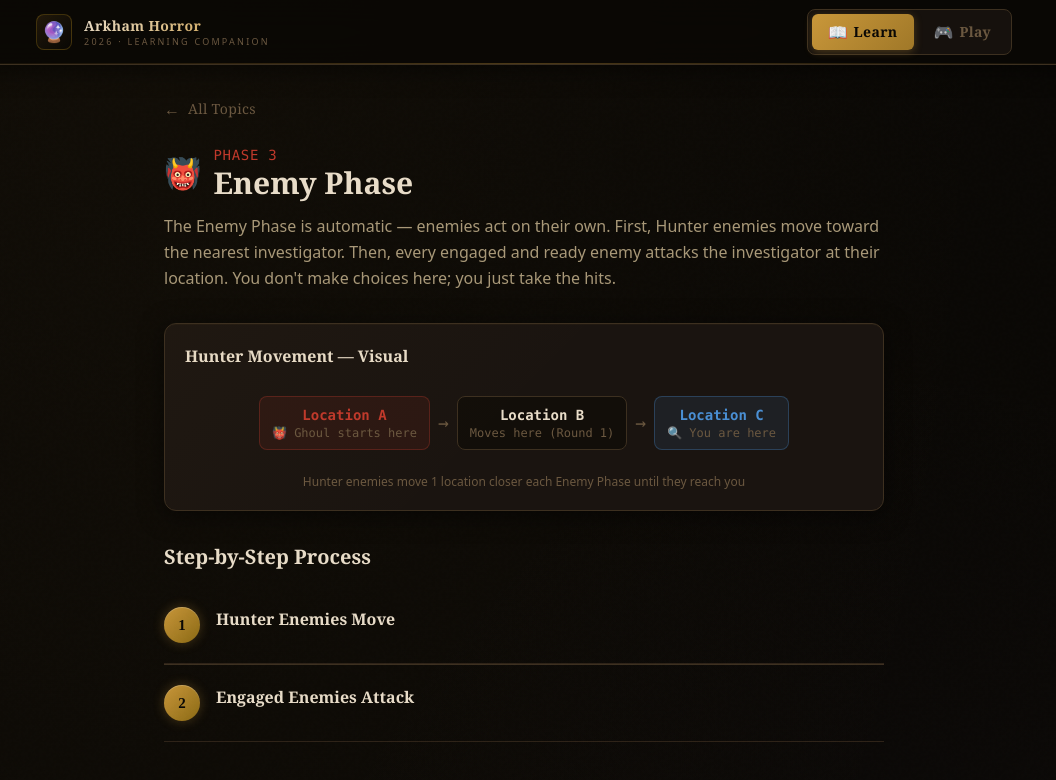
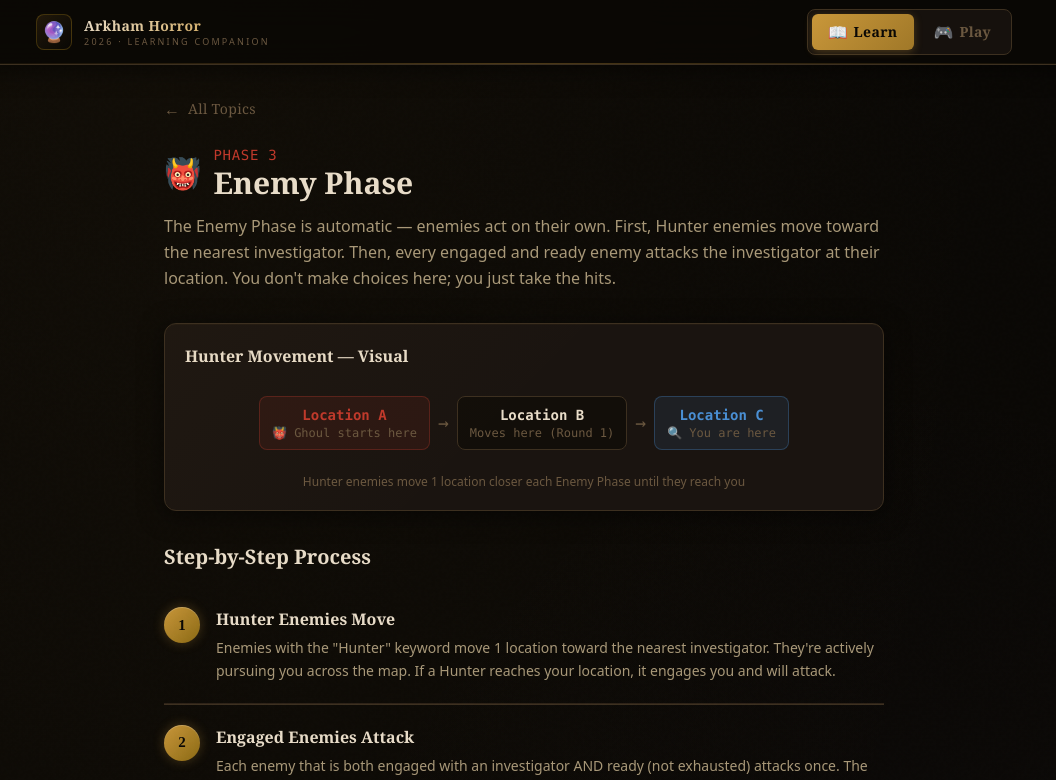
Before and after one commit to aali2162/arkham-horror-2026, a Next.js app: page /learn/enemy in a window 1280 px wide. Shown: the top 780 px of the page, without its empty margins (116-1172 px from the left). Built offline with nearby package versions, Linux system fonts and the light colour scheme.

Commit message:
Fix StepCard prop: description -> detail

```diff
--- a/src/components/learn/StepCard.tsx
+++ b/src/components/learn/StepCard.tsx
@@ -1,11 +1,11 @@
 interface StepCardProps {
   number: number;
   title: string;
-  description: string;
+  detail: string;
   note?: string;
 }
 
-export default function StepCard({ number, title, description, note }: StepCardProps) {
+export default function StepCard({ number, title, detail, note }: StepCardProps) {
   return (
     <div className="flex gap-4 py-5 transition-all duration-200 group"
       style={{ borderBottom: "1px solid #2e2318" }}>
@@ -15,7 +15,7 @@
           style={{ color: "#e8dcc8" }}>
           {title}
         </h3>
-        <p className="text-ark-text-dim text-sm leading-relaxed">{description}</p>
+        <p className="text-ark-text-dim text-sm leading-relaxed">{detail}</p>
         {note && (
           <p className="mt-2 text-xs italic" style={{ color: "#8a6030" }}>{note}</p>
         )}
```
